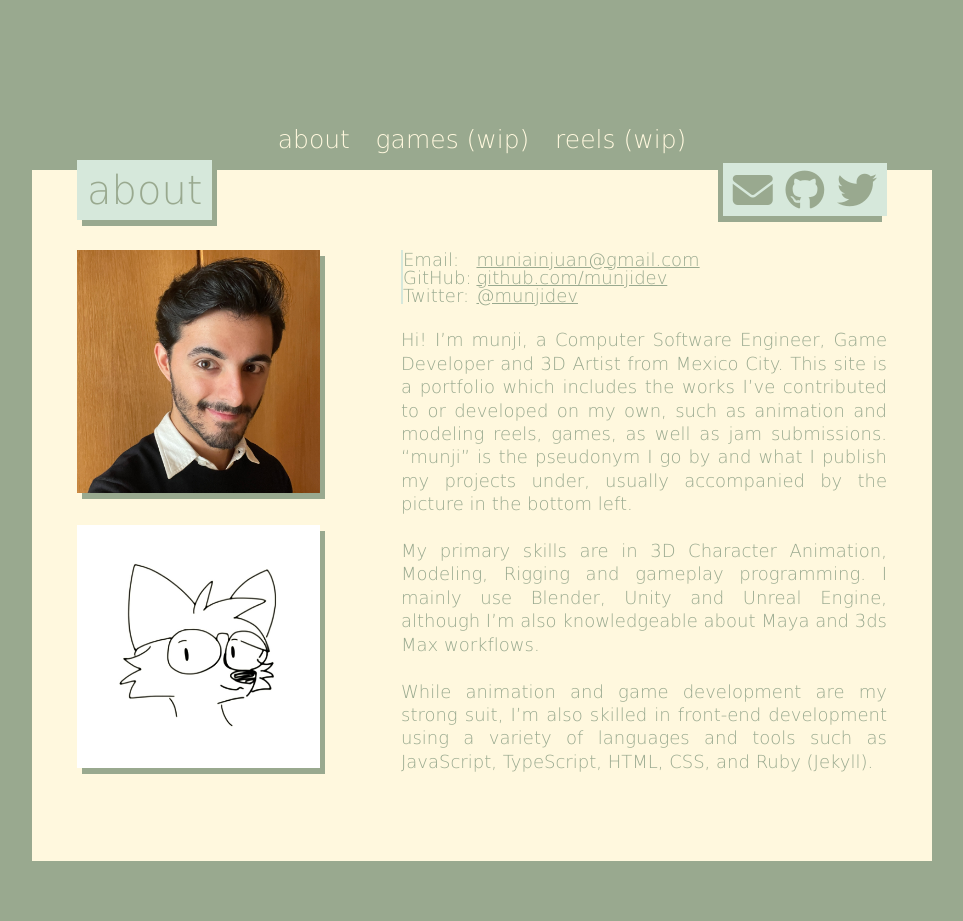
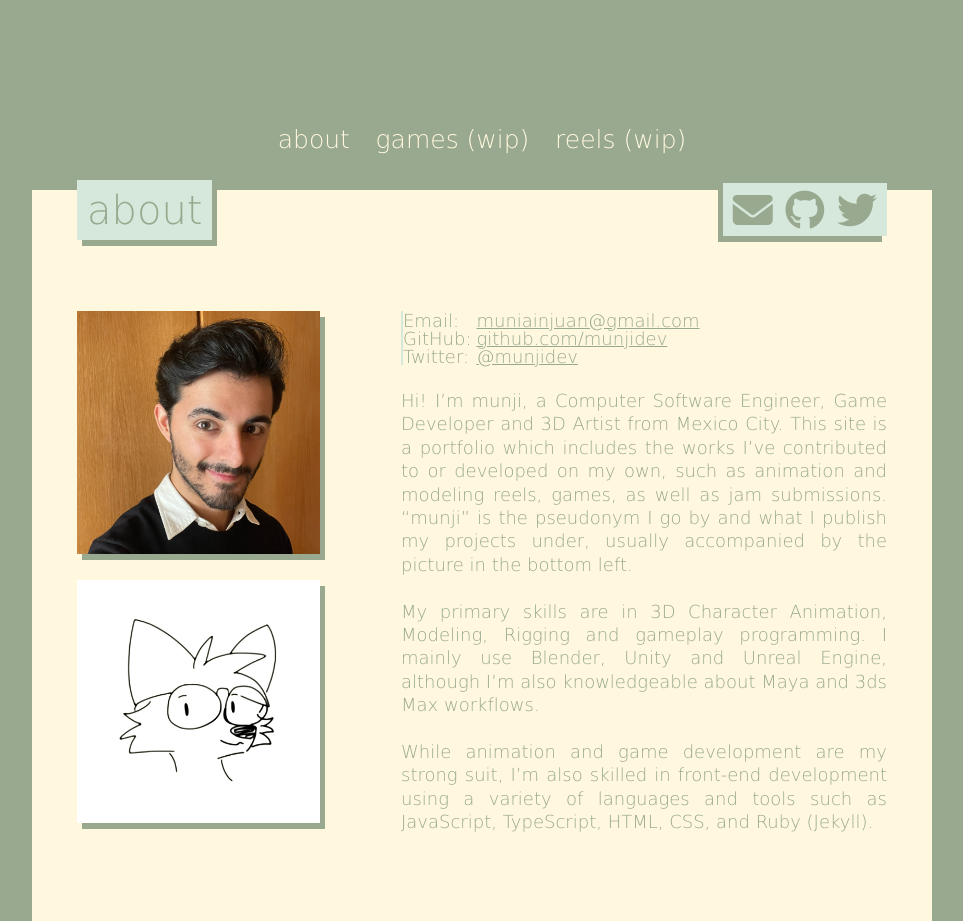
Before and after one commit to munjidev/munjidev.github.io, a Jekyll site: the page built from about.md, in a window 1280 px wide. Shown: the whole page, without its empty margins (158-1121 px from the left). Built offline with Jekyll 4.4.1, drawn with Linux system fonts in a browser that asks for light colours; nearby versions of some CDN libraries; some web fonts are replaced; before the commit the page ends 900 px from its top, so only the background shows below that.

Commit message:
Tweak splash responsiveness

```diff
--- a/assets/about.css
+++ b/assets/about.css
@@ -17,7 +17,7 @@ td a {
 	height: auto;
 	max-width: 30%;
 	padding-right: 10%;
-	padding-bottom: 2.5%
+	padding-top: 5%;
 }
 #info-pics img {
 	width: auto;
@@ -25,7 +25,7 @@ td a {
 	max-width: 100%;
 	max-height: 100%;
 	aspect-ratio: 1/1;
-	margin-bottom: 12.5%;
+	margin-bottom: 10%;
 }
 #info-text {
 	line-height: 130%;
@@ -43,6 +43,7 @@ td a {
 #info-links-wide {
 	max-width: 60%;
 	margin-left: 40%;
+	padding-top: 5%;
 }
 #info-links-small {
 	display: none;
--- a/assets/style.css
+++ b/assets/style.css
@@ -52,9 +52,8 @@ nav a:hover {
 	border-bottom: 5px solid #D6E8DB;
 	color: #D6E8DB;
 }
-/* nav a .underline {
-
-} */
+nav a .underline {
+}
 .dejavu_sansextralight {
 	font-family: 'dejavu_sansextralight', 'dejavu_sansextralight-webfont';
 }
@@ -162,8 +161,8 @@ nav a:hover {
 #navlinks {
     position: relative;
     top: 125px;
-    left: 0;
-    right: 0;
+    left: auto;
+    right: auto;
 }
 #externallinks {
     position:absolute;
@@ -180,7 +179,7 @@ nav a:hover {
 #content {
     position: relative;
     margin: auto;
-    margin-top: 50px;
+    margin-top: 70px;
     height: auto;
     padding-bottom: 20px;
     width: 900px;
```
